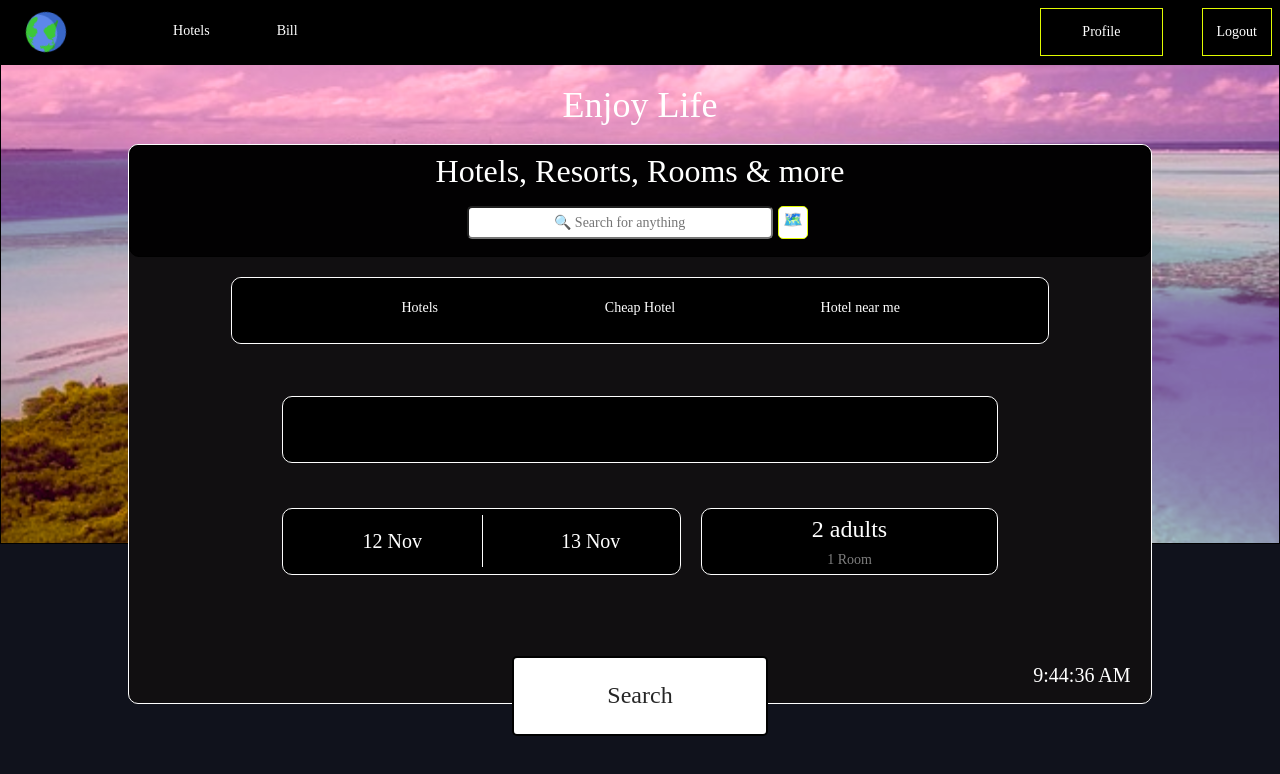
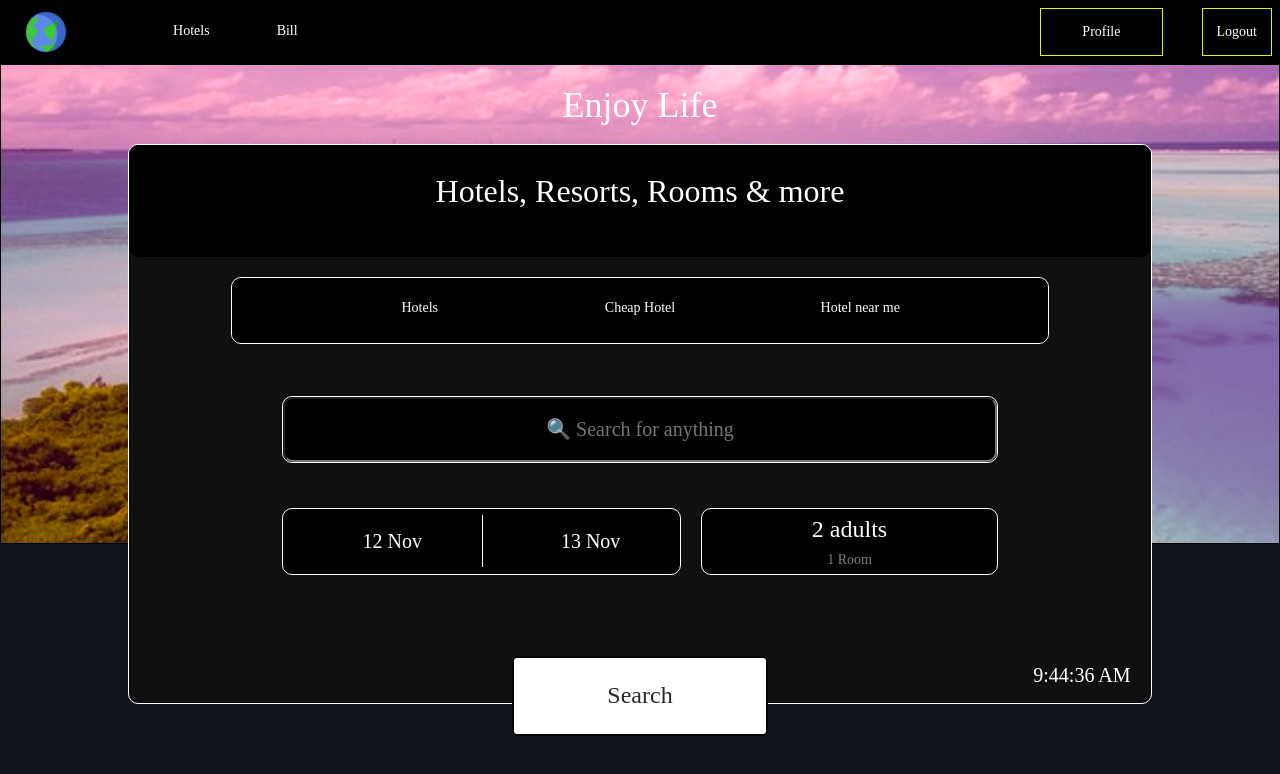
Before and after one commit to pracharapol/Project_Softarch, a React (Create React App) app: page / in a window 1280 px wide. Shown: the top 774 px of the page. Built offline with nearby package versions, Linux system fonts and the light colour scheme; no server answers.

Commit message:
version12

```diff
--- a/src/Css/Home.css
+++ b/src/Css/Home.css
@@ -72,7 +72,7 @@
   text-align: center;
   font-size: cover;
   color: #fff;
-  margin-top: 0;
+  margin-top: 2%;
 }
 .HEAD{
   text-align: center;
@@ -244,15 +244,16 @@
       border-radius: 5px;
     }
     .myS{
-      width: 30%;
-      height: 30%;
-      margin-left: calc(50% - 17%);
+      width: 100%;
+      height: 100%;
+      margin-left: calc(0%);
       text-align: center;
-      border-radius: 5px;
-      font-size: 14px;
+      border-radius: 10px;
+      font-size: 30px;
       position: absolute;
-      top: 55%;
-
+      top: 0%;
+      background-color: #000000;
+      color: rgb(255, 255, 255);
     }
     .M{
       background-color: #ffffff;
--- a/src/page/Home.tsx
+++ b/src/page/Home.tsx
@@ -111,8 +111,8 @@ const handleLogout = (event: { preventDefault: () => void; }) => {
         <div className='bg3'>
           <div className='search' style={{ marginBottom: '2%' }}>
             <h1 style={{ marginBottom: '0', fontSize: isIpad ? '24px' : isLargeDesktop ? '40px' : '32px' }}>Hotels, Resorts, Rooms & more</h1>
-            <input style={{ fontSize: isIpad ? '12px' : isLargeDesktop ? '16px' : '14px' }} type="text" className='myS' id="mySearch" placeholder="🔍 Search for anything" title="Type in a category"></input>
-            <Link to="/Map"><ul className='M' style={{ fontSize: isIpad ? '12px' : isLargeDesktop ? '20px' : '16px' }}>🗺️</ul></Link>
+
+
           </div>
 
           <div className='body20' >
@@ -125,9 +125,12 @@ const handleLogout = (event: { preventDefault: () => void; }) => {
             </ul>
 
           </div>
+
           <div className='body30' >
+          <input style={{ fontSize: isIpad ? '12px' : isLargeDesktop ? '16px' : '20px' }} type="text" className='myS' id="mySearch" placeholder="🔍 Search for anything" title="Type in a category"></input>
+          </div>
 
-          </div>
+
           <Link to="/Checkin">
             <button className='body4' >
               <div className='checkin'></div>
```
